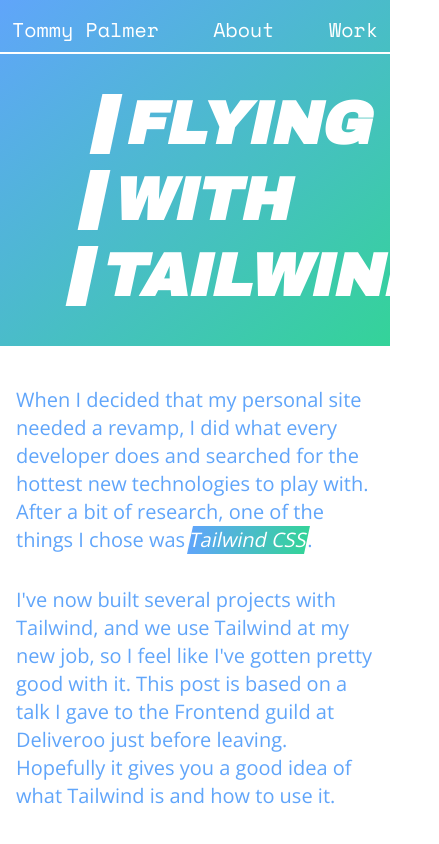
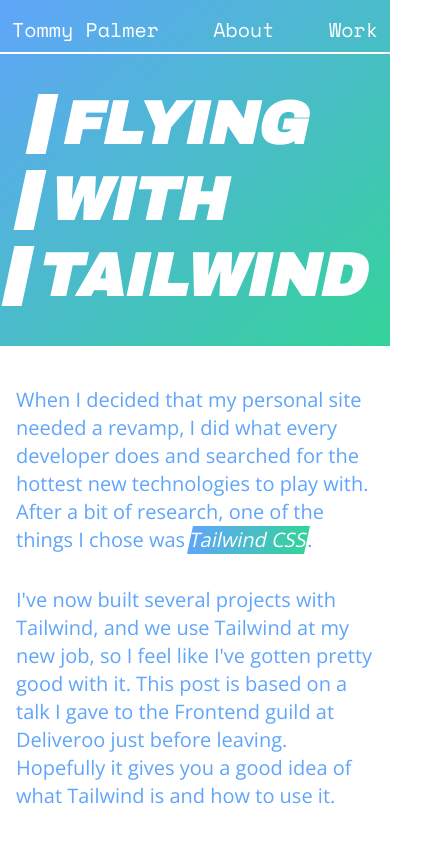
Before and after one commit to tommyp/tommyp.org, a Next.js app: page /flying-with-tailwind in a window 390 px wide. Shown: the top 844 px of the page, 439 px wide, since content can reach past the window. Built offline with nearby package versions, Linux system fonts and the light colour scheme; what tailwindcss-border-gradients would draw is missing.

Commit message:
fix mobile spacing

```diff
--- a/pages/flying-with-tailwind.js
+++ b/pages/flying-with-tailwind.js
@@ -60,7 +60,7 @@
       <Head title="Flying with Tailwind" ogImage="flying-with-tailwind.png" />
       <div className="w-full  bg-gradient-to-br from-blue-400 to-green-400 pb-10 mb:pb-20">
         <Header textColor="text-white" borderColor="border-white" />
-        <h1 className="text-6xl sm:text-7xl md:text-8xl xl:text-10xl text-white uppercase font-bold font-archivo-black w-full xl:w-6/12 mx-auto leading-none pl-20">
+        <h1 className="text-6xl sm:text-7xl md:text-8xl xl:text-10xl text-white uppercase font-bold font-archivo-black w-full xl:w-6/12 mx-auto leading-none pl-4">
           <span className="block transform -skew-x-12 border-l-20 md:border-l-50 border-white mb-4 md:mb-8 pl-3 md:pl-10 ml-4">
             Flying
           </span>
```
